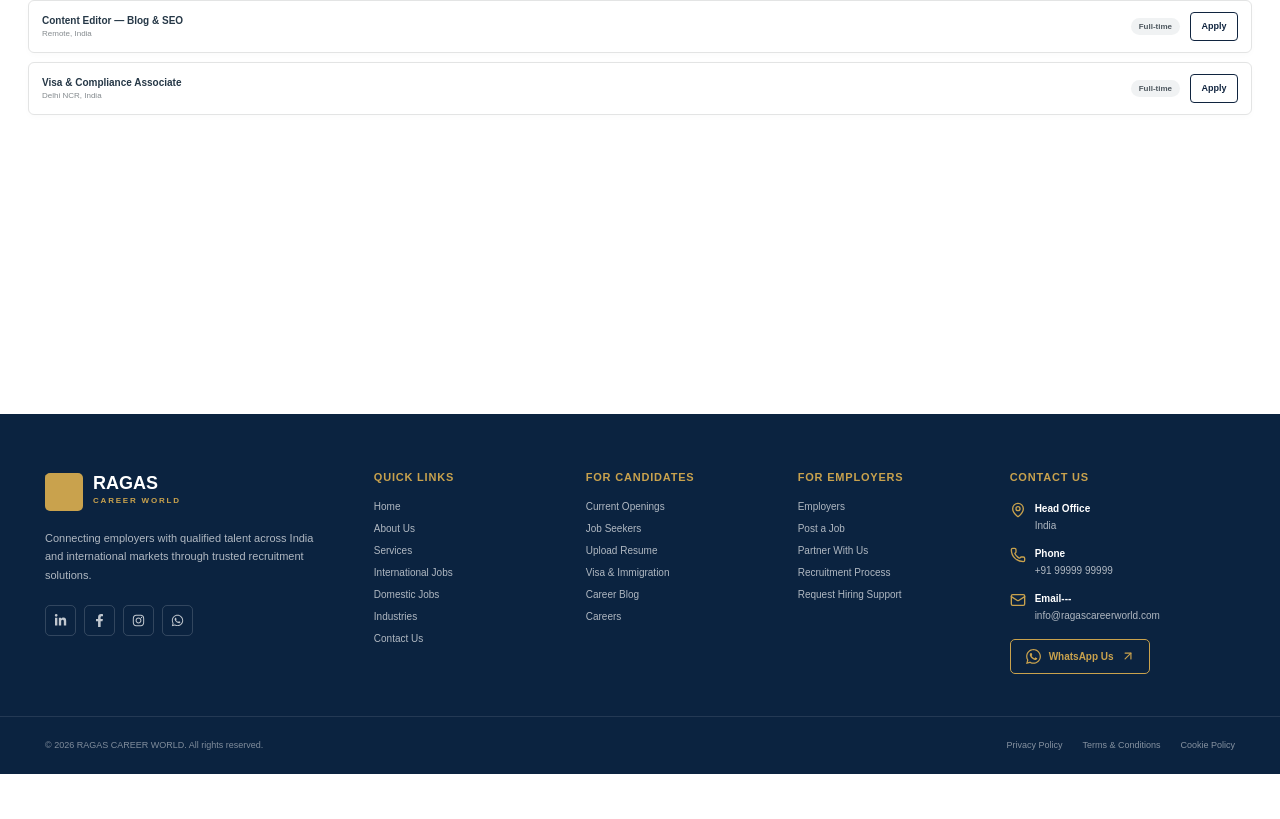
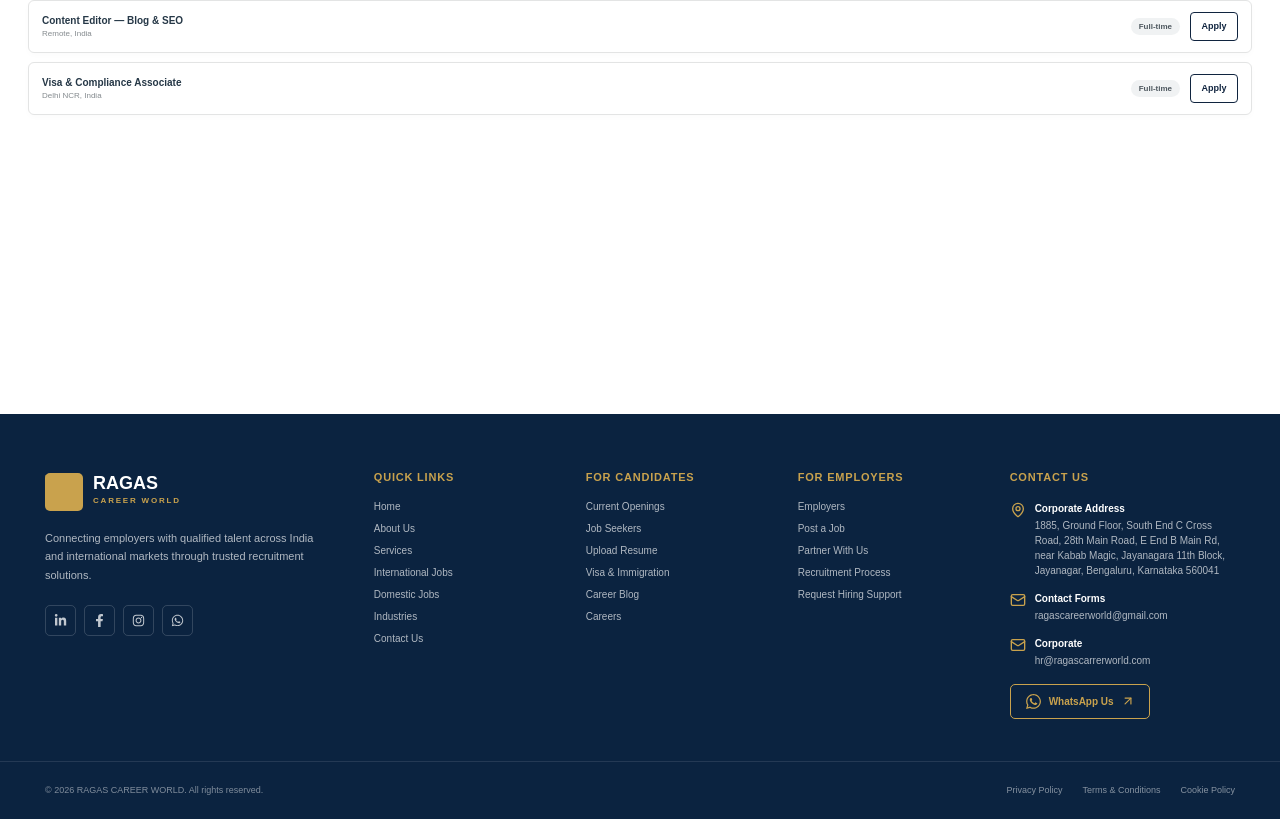
Before and after one commit to arpitagradepaper-alt/ragas-career-world, a React (Vite) app: page / in a window 1280 px wide. Shown: the part 10476-11295 px from the top of the page. Before the commit the page ends 11250 px from the top, so only its background shows below. Built offline with nearby package versions, Linux system fonts and the light colour scheme.

Commit message:
added adrress

```diff
--- a/src/components/Footer.jsx
+++ b/src/components/Footer.jsx
@@ -1,8 +1,6 @@
 import {
   MapPin,
-  Phone,
   Mail,
-  MessageCircle,
   ArrowUpRight,
 } from "lucide-react";
 
@@ -184,32 +182,36 @@
             <MapPin size={16} />
 
             <div>
-              <strong>Head Office</strong>
-              <span>India</span>
+              <strong>Corporate Address</strong>
+              <span>
+                1885, Ground Floor, South End C Cross Road, 28th Main Road,
+                E End B Main Rd, near Kabab Magic, Jayanagara 11th Block,
+                Jayanagar, Bengaluru, Karnataka 560041
+              </span>
             </div>
           </div>
 
           <a
-            href="tel:+919999999999"
-            className="footer-contact-item"
-          >
-            <Phone size={16} />
-
-            <div>
-              <strong>Phone</strong>
-              <span>+91 99999 99999</span>
-            </div>
-          </a>
-
-          <a
-            href="mailto:info@ragascareerworld.com"
+            href="mailto:ragascareerworld@gmail.com"
             className="footer-contact-item"
           >
             <Mail size={16} />
 
             <div>
-              <strong>Email---</strong>
-              <span>info@ragascareerworld.com</span>
+              <strong>Contact Forms</strong>
+              <span>ragascareerworld@gmail.com</span>
+            </div>
+          </a>
+
+          <a
+            href="mailto:hr@ragascarrerworld.com"
+            className="footer-contact-item"
+          >
+            <Mail size={16} />
+
+            <div>
+              <strong>Corporate</strong>
+              <span>hr@ragascarrerworld.com</span>
             </div>
           </a>
 
```
Also changed, not shown: 2 other files (tests, documents, lock files or other folders).
